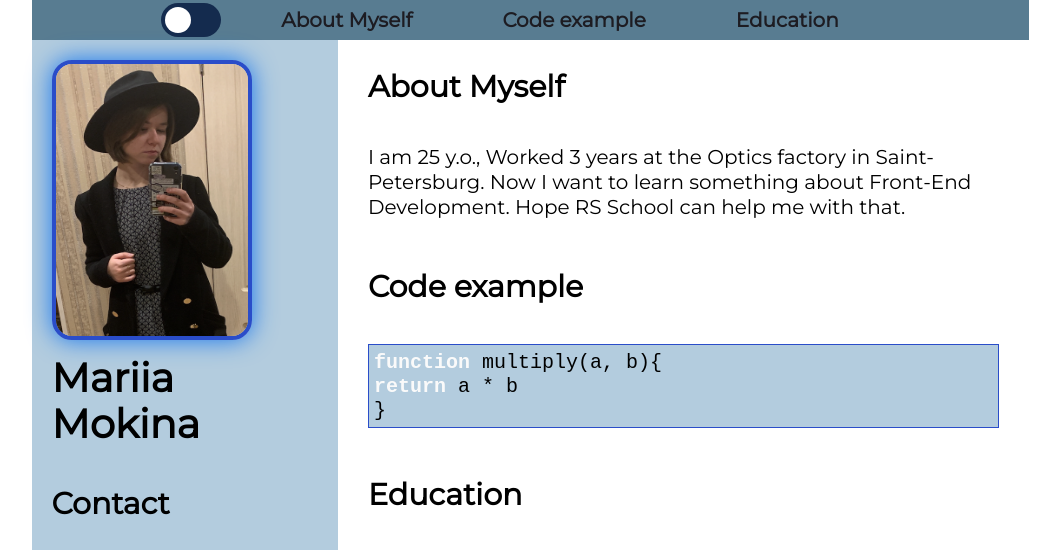
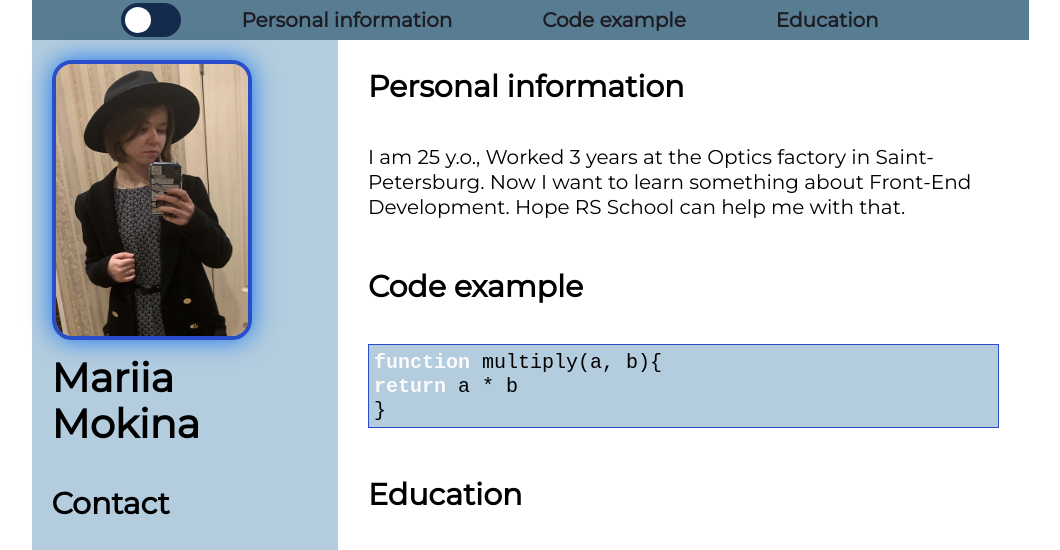
Before and after one commit to DearrMaria/rsschool-cv, a plain HTML site: page index.html in a window 1280 px wide. Shown: the top 550 px of the page, without its empty margins (110-1170 px from the left). Drawn offline with nearby package versions, Linux system fonts and the light colour scheme.

Commit message:
fix:rewrite html file

```diff
--- a/index.html
+++ b/index.html
@@ -25,7 +25,7 @@
                     </label>
                     <ul class="menu__list">
                          <li class="menu__item">
-                            <a href="#About" class="menu__link">About Myself</a>
+                            <a href="#About" class="menu__link">Personal information</a>
                         </li>
                         <li class="menu__item">
                             <a href="#Codebar" class="menu__link">Code example</a>
@@ -106,7 +106,7 @@
                 </div>
                 <div class="wrapper-right">
                     <section class="section-about section">
-                        <h2 id="About_me">About Myself</h2>
+                        <h2 id="About_me">Personal information</h2>
                         <p>
                             I am 25 y.o., Worked 3 years at the Optics factory in Saint-Petersburg. Now I want to learn
                             something about Front-End Development. Hope RS School can help me with that.
```
Also changed, not shown: 1 other file.
